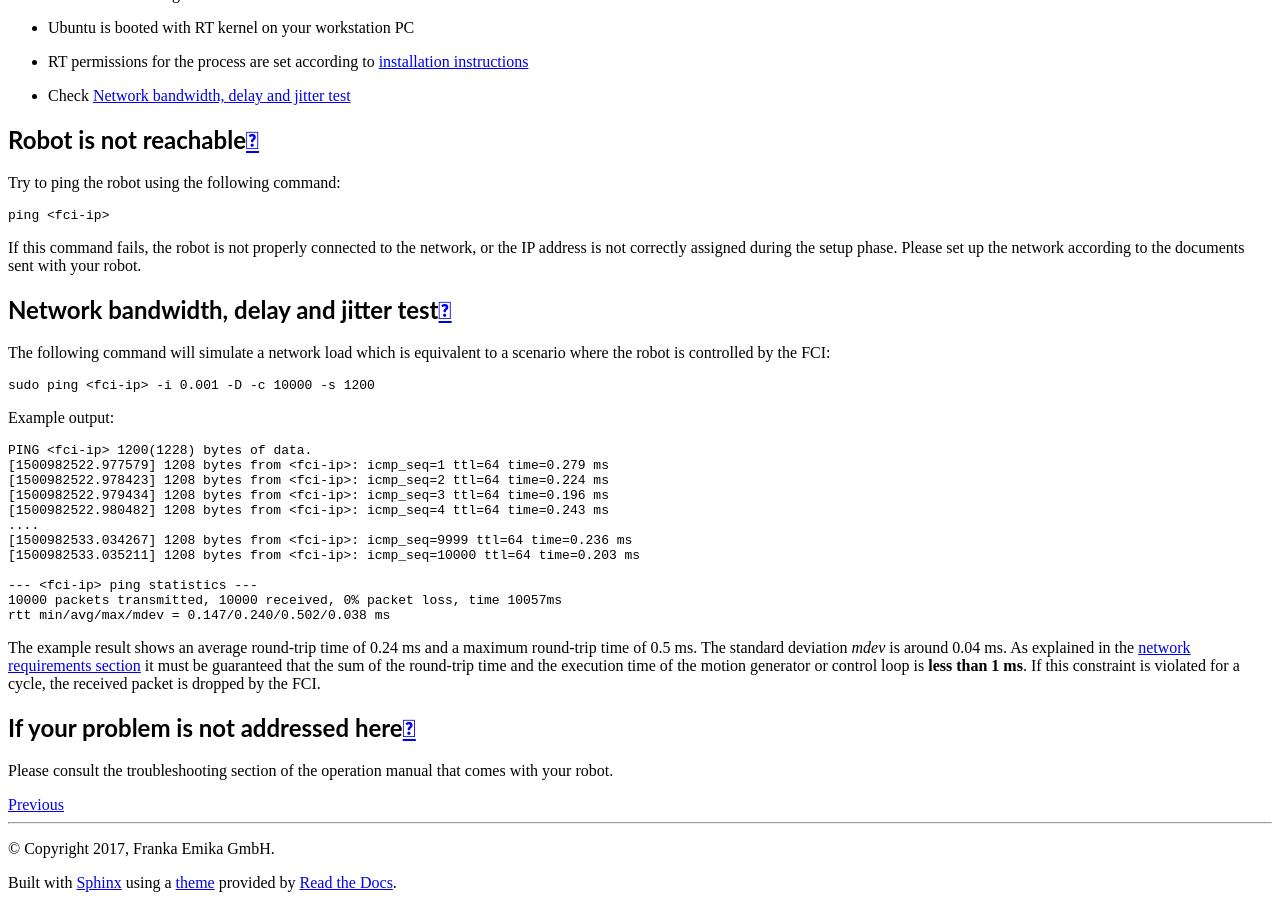
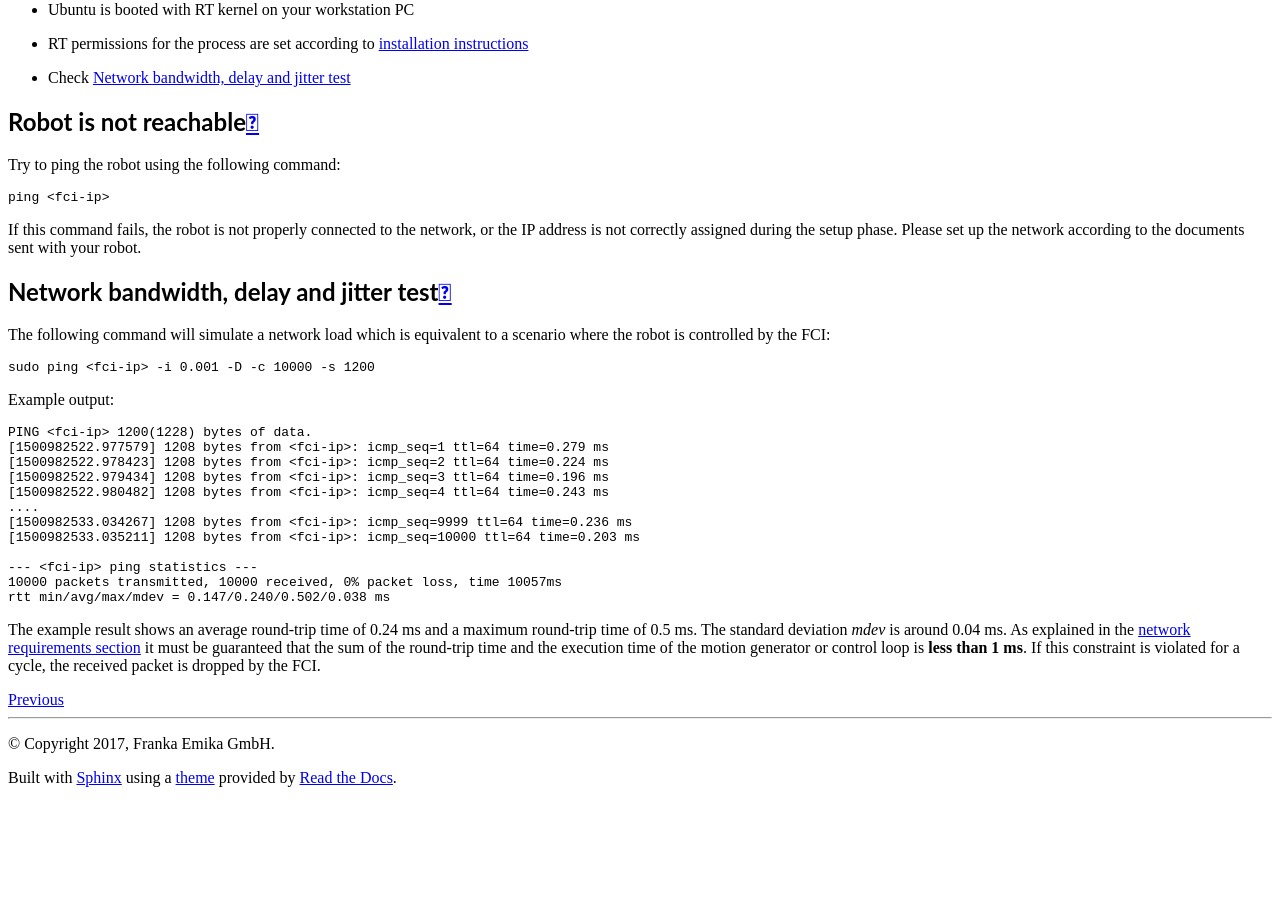
Before and after one commit to frankaemika/docs, a Sphinx documentation site: the page built from source/troubleshooting.rst, in a window 1280 px wide and 900 px high, scrolled down 661 px. Built offline with Sphinx 7.4.7 and the Read the Docs theme 2.0.0, drawn with Linux system fonts in a browser that asks for light colours; after the commit the page ends 1456 px from its top, so only the background shows below that; some of the changed text lies outside the part shown.

Commit message:
remvoved unnecessary reference.

```diff
--- a/source/troubleshooting.rst
+++ b/source/troubleshooting.rst
@@ -69,8 +69,3 @@
 round-trip time and the execution time of the motion generator or control loop is
 **less than 1 ms**. If this constraint is violated for a cycle, the received packet is dropped by
 the FCI.
-
-If your problem is not addressed here
--------------------------------------
-
-Please consult the troubleshooting section of the operation manual that comes with your robot.
```
